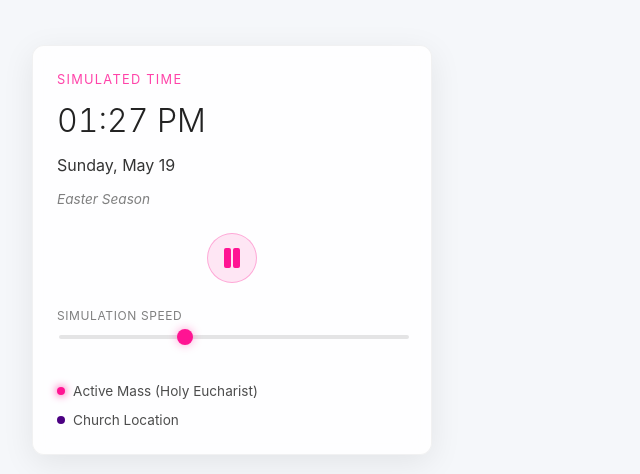
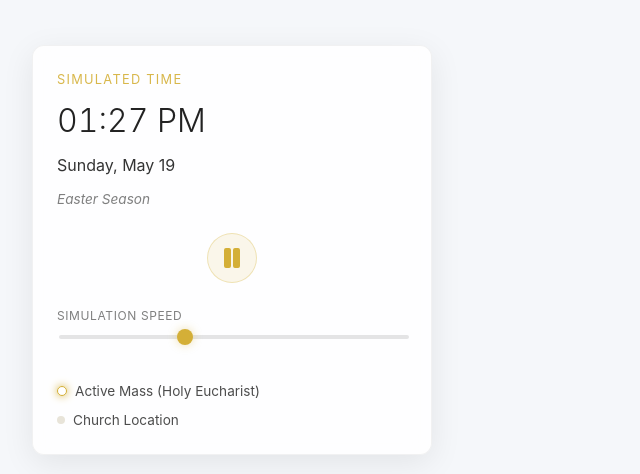
Before and after one commit to Ignisko/Missa, a React (Vite) app: page / in a window 1280 px wide. Shown: the part 313-787 px from the top of the page, without its empty margins (0-640 px from the left). Built offline with nearby package versions, Linux system fonts and the light colour scheme.

Commit message:
Update aesthetic to golden white and center globe to the right of UI

```diff
--- a/src/App.css
+++ b/src/App.css
@@ -7,10 +7,18 @@
 .globe-container {
   position: absolute;
   top: 0;
-  left: 0;
-  width: 100%;
+  left: 400px; /* Offset to center globe between infobox and right edge */
+  width: calc(100% - 400px);
   height: 100%;
   z-index: 1;
+}
+
+/* On smaller screens, revert to full width and push it below or just full width */
+@media (max-width: 900px) {
+  .globe-container {
+    left: 0;
+    width: 100%;
+  }
 }
 
 .ui-layer {
@@ -77,7 +85,7 @@
   font-size: 0.8rem;
   text-transform: uppercase;
   letter-spacing: 0.1em;
-  color: rgba(255, 20, 147, 0.8);
+  color: rgba(212, 175, 55, 0.9); /* Golden */
 }
 
 .time-display .value {
@@ -126,14 +134,14 @@
 .icon-btn.primary {
   width: 50px;
   height: 50px;
-  background: rgba(255, 20, 147, 0.1);
-  color: #ff1493;
-  border: 1px solid rgba(255, 20, 147, 0.3);
+  background: rgba(212, 175, 55, 0.1);
+  color: #d4af37;
+  border: 1px solid rgba(212, 175, 55, 0.3);
 }
 
 .icon-btn.primary:hover {
-  background: rgba(255, 20, 147, 0.2);
-  box-shadow: 0 0 15px rgba(255, 20, 147, 0.2);
+  background: rgba(212, 175, 55, 0.2);
+  box-shadow: 0 0 15px rgba(212, 175, 55, 0.2);
 }
 
 .speed-control {
@@ -163,9 +171,9 @@
   width: 16px;
   height: 16px;
   border-radius: 50%;
-  background: #ff1493;
+  background: #d4af37;
   cursor: pointer;
-  box-shadow: 0 0 10px rgba(255, 20, 147, 0.4);
+  box-shadow: 0 0 10px rgba(212, 175, 55, 0.4);
 }
 
 .legend {
@@ -190,12 +198,13 @@
 }
 
 .dot.active {
-  background: #ff1493;
-  box-shadow: 0 0 8px #ff1493;
+  background: #ffffff;
+  border: 1px solid #d4af37;
+  box-shadow: 0 0 8px #d4af37;
 }
 
 .dot.inactive {
-  background: #4b0082;
+  background: #e8e4d9;
 }
 
 /* Loading Overlay */
@@ -215,8 +224,8 @@
 .loading-spinner {
   width: 40px;
   height: 40px;
-  border: 3px solid rgba(255, 20, 147, 0.2);
-  border-top-color: #ff1493;
+  border: 3px solid rgba(212, 175, 55, 0.2);
+  border-top-color: #d4af37;
   border-radius: 50%;
   animation: spin 1s linear infinite;
   margin-bottom: 1rem;
--- a/src/App.jsx
+++ b/src/App.jsx
@@ -125,16 +125,16 @@ function App() {
           hexTopColor={d => {
             const activeCount = d.points.filter(p => p.active).length;
             const ratio = activeCount / d.points.length;
-            if (ratio > 0.4) return '#ff1493'; // Deep pink for active
-            if (ratio > 0.1) return '#c71585'; // Medium violet red
-            return '#4b0082'; // Indigo for inactive population
+            if (ratio > 0.4) return '#ffffff'; // White for highly active
+            if (ratio > 0.1) return '#d4af37'; // Gold
+            return '#e8e4d9'; // Light beige for inactive population
           }}
           hexSideColor={d => {
             const activeCount = d.points.filter(p => p.active).length;
             const ratio = activeCount / d.points.length;
-            if (ratio > 0.4) return 'rgba(255, 20, 147, 0.8)';
-            if (ratio > 0.1) return 'rgba(199, 21, 133, 0.8)';
-            return 'rgba(75, 0, 130, 0.8)';
+            if (ratio > 0.4) return 'rgba(255, 255, 255, 0.9)';
+            if (ratio > 0.1) return 'rgba(212, 175, 55, 0.8)';
+            return 'rgba(232, 228, 217, 0.6)';
           }}
           hexAltitude={d => Math.max(0.01, d.sumWeight * 0.002)}
           hexBinMerge={true}
```
